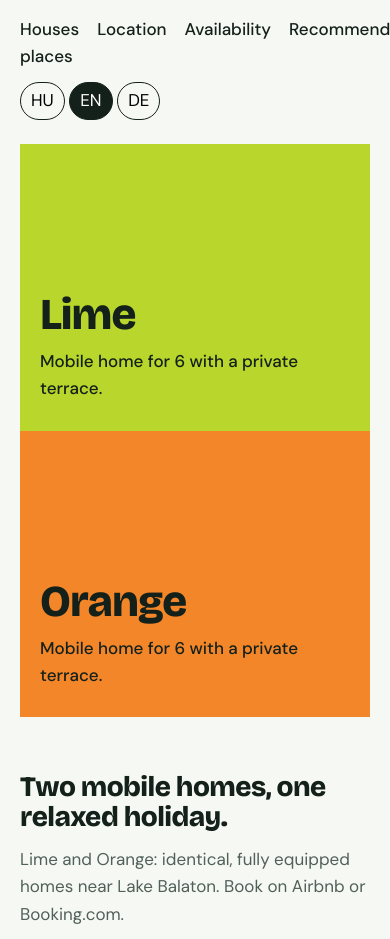
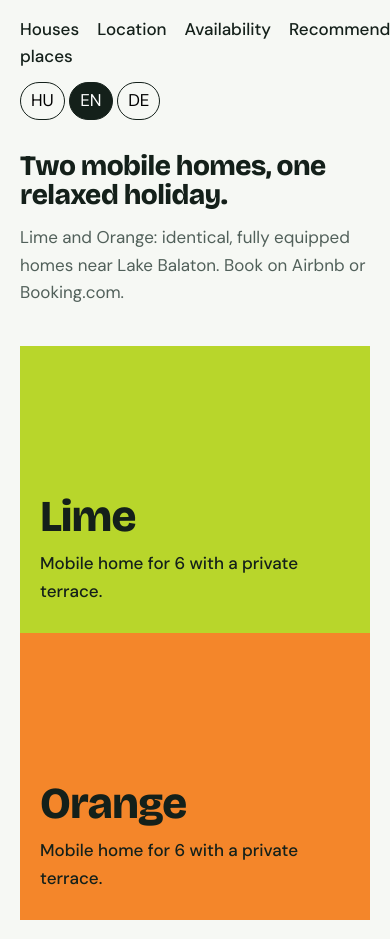
Before and after one commit to csabyka/aj10, a plain HTML site: page public/index.html in a window 390 px wide. Shown: the top 939 px of the page. Drawn offline with nearby package versions, Linux system fonts and the light colour scheme; no server answers.

Commit message:
#000 - Change section position on mobile

```diff
--- a/public/index.html
+++ b/public/index.html
@@ -69,7 +69,7 @@ dialog::backdrop{background:#000e}
 .lb div{display:flex;gap:12px;align-items:center;color:#fff}
 .lb button{font:inherit;color:#fff;background:none;border:1px solid #fff;border-radius:99px;padding:6px 16px;cursor:pointer}
 footer{padding:32px 20px;text-align:center;color:var(--mut);font-size:14px}
-@media(max-width:760px){.hero,.houses,.cals,.dist{grid-template-columns:1fr}.hero{min-height:auto}.hero div{min-height:34vh}}
+@media(max-width:760px){.hero,.houses,.cals,.dist{grid-template-columns:1fr}.hero{min-height:auto}.hero div{min-height:34vh}.top{display:flex;flex-direction:column}.top .intro{order:-1;padding:16px 0 32px}}
 @media(prefers-reduced-motion:reduce){html{scroll-behavior:auto}}
 </style>
 </head>
@@ -79,13 +79,14 @@ footer{padding:32px 20px;text-align:center;color:var(--mut);font-size:14px}
 <div class="lang" role="group" aria-label="Language"><button data-l="hu">HU</button> <button data-l="en">EN</button> <button data-l="de">DE</button></div>
 </header>
 
-<div class="wrap"><div class="hero">
+<div class="wrap top"><div class="hero">
 <div class="l"><h1>Lime</h1><p data-i="hero"></p></div>
 <div class="o"><h1>Orange</h1><p data-i="hero"></p></div>
-</div></div>
+</div>
+<div class="intro"><h2 data-i="introT"></h2><p data-i="introP"></p></div>
+</div>
 
 <div class="wrap">
-<div class="intro"><h2 data-i="introT"></h2><p data-i="introP"></p></div>
 
 <section id="houses"><h2 class="t" data-i="nHouses"></h2>
 <div class="houses">
```
Also changed, not shown: 1 other file.
